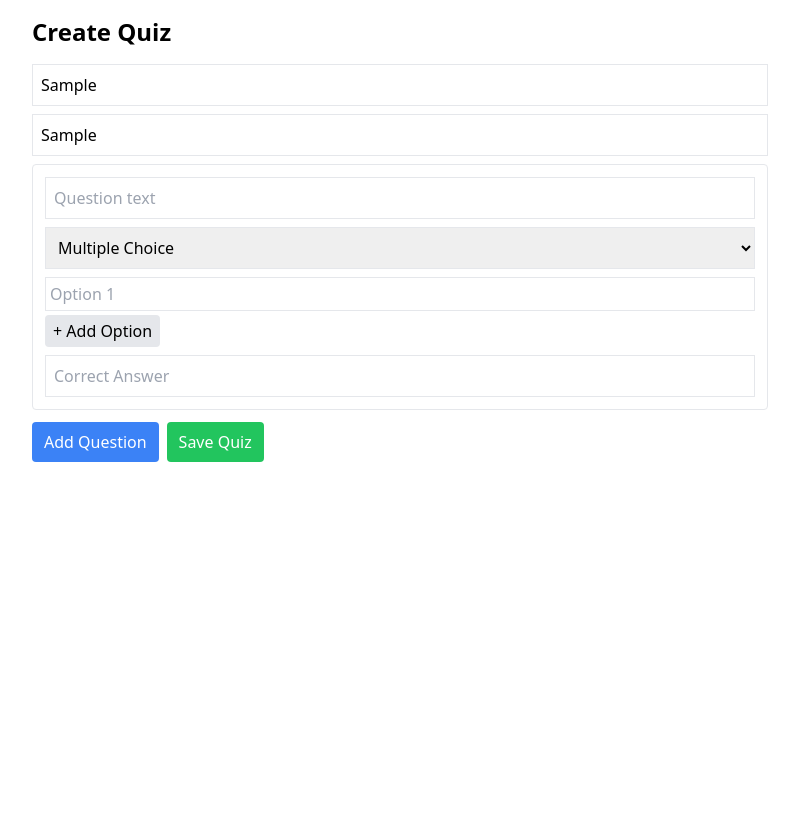
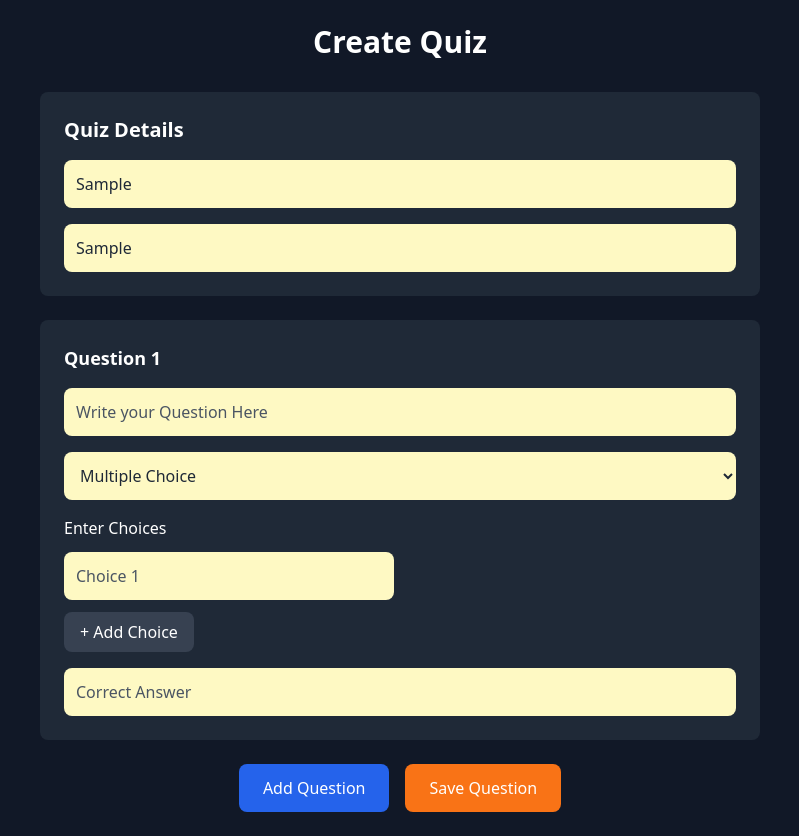
Before and after one commit to ashbel747/Elearning, a React (Vite) app in the folder frontend/: page /quiz in a window 1280 px wide. Both pictures are taken after typing "Sample", "Sample" into the empty fields and a click on the button "Add Question". Shown: the whole page, without its empty margins (240-1039 px from the left). Before the commit the page ends 800 px from the top, so only its background shows below. Built offline with nearby package versions, Linux system fonts and the light colour scheme; no server answers.

Commit message:
improved visuals for createquiz

```diff
--- a/frontend/src/pages/Quiz/CreateQuizPage.tsx
+++ b/frontend/src/pages/Quiz/CreateQuizPage.tsx
@@ -41,34 +41,44 @@ export const CreateQuizPage: React.FC = () => {
   };
 
   return (
-    <div className="max-w-3xl mx-auto p-4">
-      <h1 className="text-2xl font-bold mb-4">Create Quiz</h1>
+    <div className="min-h-screen bg-gray-900 text-white">
+      <div className="max-w-3xl mx-auto p-6">
+        <h1 className="text-3xl font-bold mb-8 text-center">Create Quiz</h1>
+
+        <div className="space-y-6">
+          {/* Quiz Details Section */}
+          <div className="bg-gray-800 rounded-lg p-6">
+            <h2 className="text-xl font-semibold mb-4">Quiz Details</h2>
 
             <input
-        className="border p-2 mb-2 w-full"
+              className="w-full bg-yellow-100 text-gray-800 border-none rounded-lg p-3 mb-4 placeholder-gray-600 focus:outline-none focus:ring-2 focus:ring-yellow-400"
               placeholder="Lesson ID"
               value={quiz.lessonId}
               onChange={(e) => setQuiz({ ...quiz, lessonId: e.target.value })}
             />
 
             <input
-        className="border p-2 mb-2 w-full"
+              className="w-full bg-yellow-100 text-gray-800 border-none rounded-lg p-3 placeholder-gray-600 focus:outline-none focus:ring-2 focus:ring-yellow-400"
               placeholder="Quiz Title"
               value={quiz.title}
               onChange={(e) => setQuiz({ ...quiz, title: e.target.value })}
             />
+          </div>
 
+          {/* Questions Section */}
           {quiz.questions.map((q, idx) => (
-        <div key={idx} className="border p-3 mb-3 rounded">
+            <div key={idx} className="bg-gray-800 rounded-lg p-6">
+              <h3 className="text-lg font-semibold mb-4">Question {idx + 1}</h3>
+
               <input
-            className="border p-2 mb-2 w-full"
-            placeholder="Question text"
+                className="w-full bg-yellow-100 text-gray-800 border-none rounded-lg p-3 mb-4 placeholder-gray-600 focus:outline-none focus:ring-2 focus:ring-yellow-400"
+                placeholder="Write your Question Here"
                 value={q.text}
                 onChange={(e) => updateQuestion(idx, "text", e.target.value)}
               />
 
               <select
-            className="border p-2 mb-2 w-full"
+                className="w-full bg-yellow-100 text-gray-800 border-none rounded-lg p-3 mb-4 focus:outline-none focus:ring-2 focus:ring-yellow-400"
                 value={q.type}
                 onChange={(e) =>
                   updateQuestion(idx, "type", e.target.value as QuestionType)
@@ -80,12 +90,14 @@ export const CreateQuizPage: React.FC = () => {
               </select>
 
               {q.type === "multiple-choice" && (
-            <div>
+                <div className="mb-4">
+                  <h4 className="text-md font-medium mb-3">Enter Choices</h4>
+                  <div className="grid grid-cols-2 gap-3">
                     {q.options?.map((opt, optIdx) => (
                       <input
                         key={optIdx}
-                  className="border p-1 mb-1 w-full"
-                  placeholder={`Option ${optIdx + 1}`}
+                        className="bg-yellow-100 text-gray-800 border-none rounded-lg p-3 placeholder-gray-600 focus:outline-none focus:ring-2 focus:ring-blue-400"
+                        placeholder={`Choice ${optIdx + 1}`}
                         value={opt}
                         onChange={(e) => {
                           const updated = [...quiz.questions];
@@ -94,22 +106,23 @@ export const CreateQuizPage: React.FC = () => {
                         }}
                       />
                     ))}
+                  </div>
                   <button
                     type="button"
-                className="bg-gray-200 px-2 py-1 rounded"
+                    className="mt-3 bg-gray-700 hover:bg-gray-600 text-white px-4 py-2 rounded-lg transition-colors"
                     onClick={() => {
                       const updated = [...quiz.questions];
                       updated[idx].options!.push("");
                       setQuiz({ ...quiz, questions: updated });
                     }}
                   >
-                + Add Option
+                    + Add Choice
                   </button>
                 </div>
               )}
 
               <input
-            className="border p-2 mt-2 w-full"
+                className="w-full bg-yellow-100 text-gray-800 border-none rounded-lg p-3 placeholder-gray-600 focus:outline-none focus:ring-2 focus:ring-yellow-400"
                 placeholder="Correct Answer"
                 value={q.correctAnswer}
                 onChange={(e) => updateQuestion(idx, "correctAnswer", e.target.value)}
@@ -117,19 +130,24 @@ export const CreateQuizPage: React.FC = () => {
             </div>
           ))}
 
+          {/* Action Buttons */}
+          <div className="flex justify-center space-x-4">
             <button
-        className="bg-blue-500 text-white px-3 py-2 rounded mr-2"
+              className="bg-blue-600 hover:bg-blue-700 text-white px-6 py-3 rounded-lg font-medium transition-colors"
               onClick={addQuestion}
             >
               Add Question
             </button>
 
             <button
-        className="bg-green-500 text-white px-3 py-2 rounded"
+              className="bg-orange-500 hover:bg-orange-600 text-white px-6 py-3 rounded-lg font-medium transition-colors"
               onClick={handleSave}
             >
-        Save Quiz
+              Save Question
             </button>
+          </div>
+        </div>
+      </div>
     </div>
   );
 };
```
Also changed, not shown: 1 other file (tests, documents, lock files or other folders). Lines whose indentation alone changed are shown as unchanged.
